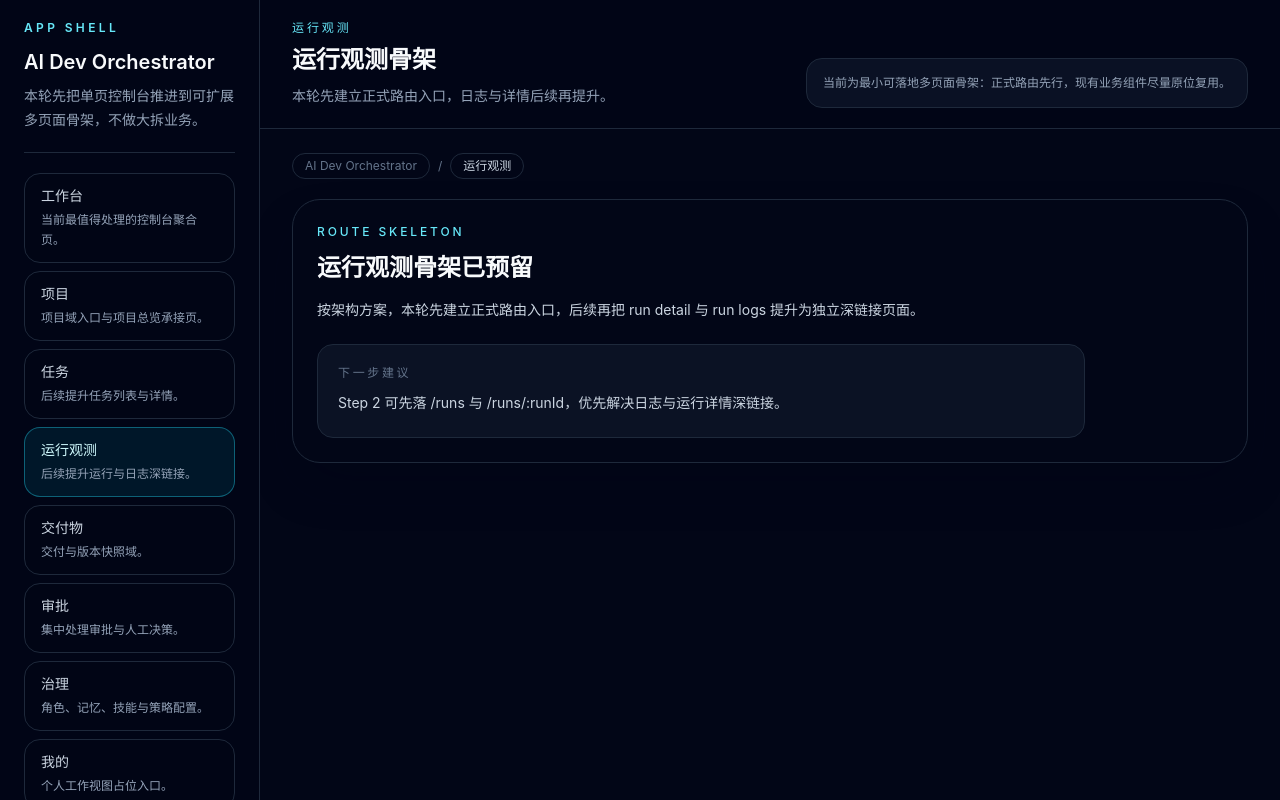
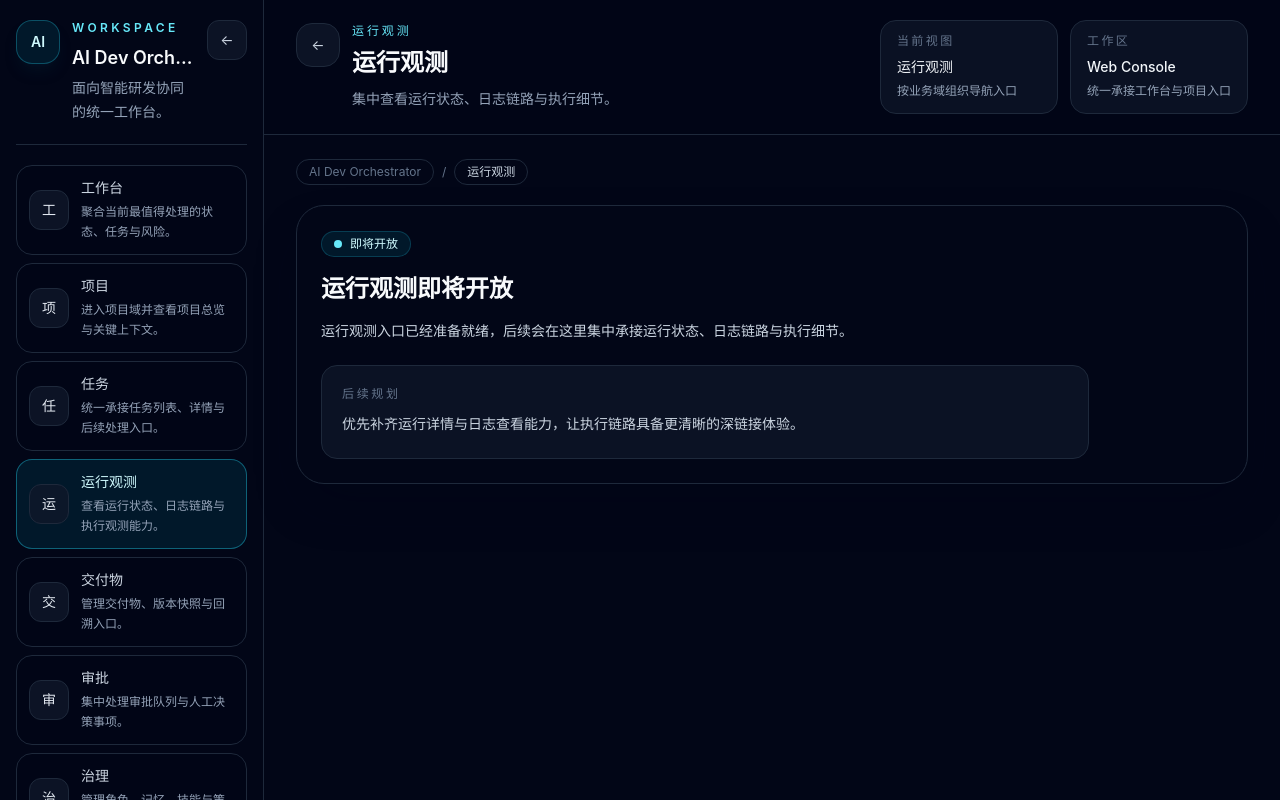
Before and after one commit to kkyyds-hub/AI-Dev-Orchestrator, a React (Vite) app in the folder apps/web/: page /runs in a window 1280 px wide. Shown: the top 800 px of the page. Built offline with nearby package versions, Linux system fonts and the light colour scheme.

Commit message:
feat(web): 收口应用壳层交互与产品化文案

```diff
--- a/apps/web/src/app/AppShell.tsx
+++ b/apps/web/src/app/AppShell.tsx
@@ -1,16 +1,44 @@
+import { useEffect, useState } from "react";
 import { Outlet } from "react-router-dom";
 
 import { Breadcrumbs } from "./layout/Breadcrumbs";
 import { Sidebar } from "./layout/Sidebar";
 import { Topbar } from "./layout/Topbar";
 
+const SIDEBAR_STORAGE_KEY = "app-shell-sidebar-collapsed";
+
 export function AppShell() {
+  const [isSidebarCollapsed, setIsSidebarCollapsed] = useState(false);
+
+  useEffect(() => {
+    const savedValue = window.localStorage.getItem(SIDEBAR_STORAGE_KEY);
+    if (savedValue === "true") {
+      setIsSidebarCollapsed(true);
+    }
+  }, []);
+
+  useEffect(() => {
+    window.localStorage.setItem(SIDEBAR_STORAGE_KEY, String(isSidebarCollapsed));
+  }, [isSidebarCollapsed]);
+
   return (
-    <div className="min-h-screen bg-slate-950 text-slate-100 lg:grid lg:grid-cols-[260px_minmax(0,1fr)]">
-      <Sidebar />
+    <div
+      className={`min-h-screen bg-slate-950 text-slate-100 lg:grid lg:transition-[grid-template-columns] lg:duration-300 ${
+        isSidebarCollapsed
+          ? "lg:grid-cols-[88px_minmax(0,1fr)]"
+          : "lg:grid-cols-[264px_minmax(0,1fr)]"
+      }`}
+    >
+      <Sidebar
+        isCollapsed={isSidebarCollapsed}
+        onToggle={() => setIsSidebarCollapsed((current) => !current)}
+      />
 
       <div className="flex min-h-screen min-w-0 flex-col">
-        <Topbar />
+        <Topbar
+          isSidebarCollapsed={isSidebarCollapsed}
+          onToggleSidebar={() => setIsSidebarCollapsed((current) => !current)}
+        />
 
         <main className="flex-1 px-4 py-6 sm:px-6 lg:px-8">
           <div className="mx-auto flex w-full max-w-7xl min-w-0 flex-col gap-5">
--- a/apps/web/src/app/layout/Sidebar.tsx
+++ b/apps/web/src/app/layout/Sidebar.tsx
@@ -2,18 +2,57 @@ import { NavLink } from "react-router-dom";
 
 import { PRIMARY_NAV_ITEMS } from "../navigation";
 
-export function Sidebar() {
+type SidebarProps = {
+  isCollapsed: boolean;
+  onToggle: () => void;
+};
+
+export function Sidebar(props: SidebarProps) {
   return (
-    <aside className="border-b border-slate-800 bg-slate-950/90 lg:sticky lg:top-0 lg:h-screen lg:border-b-0 lg:border-r">
-      <div className="flex h-full flex-col px-4 py-5 sm:px-6">
-        <div className="border-b border-slate-800 pb-5">
-          <div className="text-xs font-semibold uppercase tracking-[0.28em] text-cyan-300">
-            App Shell
+    <aside
+      className={`border-b border-slate-800 bg-slate-950/92 lg:sticky lg:top-0 lg:h-screen lg:border-b-0 lg:border-r lg:transition-[width,padding] lg:duration-300 ${
+        props.isCollapsed ? "lg:w-[88px]" : "lg:w-[264px]"
+      }`}
+    >
+      <div
+        className={`flex h-full flex-col py-5 transition-[padding] duration-300 ${
+          props.isCollapsed ? "px-3" : "px-4 sm:px-6 lg:px-4"
+        }`}
+      >
+        <div className="flex items-start justify-between gap-3 border-b border-slate-800 pb-5">
+          <div
+            className={`flex min-w-0 items-start gap-3 ${
+              props.isCollapsed ? "lg:justify-center" : ""
+            }`}
+          >
+            <div className="flex h-11 w-11 shrink-0 items-center justify-center rounded-2xl border border-cyan-400/30 bg-cyan-500/10 text-sm font-semibold text-cyan-100 shadow-lg shadow-cyan-950/20">
+              AI
+            </div>
+
+            <div className={`${props.isCollapsed ? "hidden" : "min-w-0"}`}>
+              <div className="text-xs font-semibold uppercase tracking-[0.28em] text-cyan-300">
+                Workspace
+              </div>
+              <h1 className="mt-2 truncate text-lg font-semibold text-slate-50">
+                AI Dev Orchestrator
+              </h1>
+              <p className="mt-1 text-sm leading-6 text-slate-400">
+                面向智能研发协同的统一工作台。
+              </p>
+            </div>
           </div>
-          <h1 className="mt-3 text-xl font-semibold text-slate-50">AI Dev Orchestrator</h1>
-          <p className="mt-2 text-sm leading-6 text-slate-400">
-            本轮先把单页控制台推进到可扩展多页面骨架，不做大拆业务。
-          </p>
+
+          <button
+            type="button"
+            onClick={props.onToggle}
+            aria-label={props.isCollapsed ? "展开左侧导航" : "收起左侧导航"}
+            title={props.isCollapsed ? "展开左侧导航" : "收起左侧导航"}
+            className="hidden h-10 w-10 shrink-0 items-center justify-center rounded-xl border border-slate-800 bg-slate-900/80 text-slate-300 transition hover:border-cyan-400/40 hover:bg-slate-900 hover:text-cyan-100 lg:flex"
+          >
+            <span className={`text-sm transition-transform duration-300 ${props.isCollapsed ? "rotate-180" : ""}`}>
+              ←
+            </span>
+          </button>
         </div>
 
         <nav className="mt-5 flex flex-1 flex-col gap-2">
@@ -21,22 +60,59 @@ export function Sidebar() {
             <NavLink
               key={item.to}
               to={item.to}
+              title={props.isCollapsed ? item.label : undefined}
               className={({ isActive }) =>
-                `rounded-2xl border px-4 py-3 transition ${
+                `group rounded-2xl border transition ${
+                  props.isCollapsed ? "px-2 py-2.5" : "px-3 py-3"
+                } ${
                   isActive
                     ? "border-cyan-400/40 bg-cyan-500/10 text-cyan-100"
                     : "border-slate-800 bg-slate-950/60 text-slate-300 hover:border-slate-700 hover:bg-slate-900/80"
                 }`
               }
             >
-              <div className="text-sm font-medium">{item.label}</div>
-              <div className="mt-1 text-xs leading-5 text-slate-400">{item.description}</div>
+              <div
+                className={`flex items-center ${
+                  props.isCollapsed ? "justify-center" : "gap-3"
+                }`}
+              >
+                <div className="flex h-10 w-10 shrink-0 items-center justify-center rounded-xl border border-slate-800 bg-slate-900/80 text-sm font-medium text-slate-200 transition group-hover:border-cyan-400/30 group-hover:text-cyan-100">
+                  {item.shortLabel}
+                </div>
+
+                <div className={`${props.isCollapsed ? "hidden" : "min-w-0 flex-1"}`}>
+                  <div className="truncate text-sm font-medium">{item.label}</div>
+                  <div className="mt-1 text-xs leading-5 text-slate-400">
+                    {item.description}
+                  </div>
+                </div>
+              </div>
             </NavLink>
           ))}
         </nav>
 
-        <div className="mt-5 rounded-2xl border border-slate-800 bg-slate-900/70 p-4 text-xs leading-6 text-slate-400">
-          Step 1：先立正式路由、左侧导航与页面壳层；任务域、运行域和项目子路由放到下一步渐进提升。
+        <div
+          className={`mt-5 rounded-2xl border border-slate-800 bg-slate-900/70 transition-all duration-300 ${
+            props.isCollapsed ? "px-2 py-3" : "p-4"
+          }`}
+        >
+          {props.isCollapsed ? (
+            <div className="flex justify-center" title="统一导航已启用">
+              <div className="h-2.5 w-2.5 rounded-full bg-emerald-400 shadow-[0_0_20px_rgba(74,222,128,0.35)]" />
+            </div>
+          ) : (
+            <>
+              <div className="flex items-center gap-2">
+                <div className="h-2.5 w-2.5 rounded-full bg-emerald-400 shadow-[0_0_20px_rgba(74,222,128,0.35)]" />
+                <div className="text-xs font-medium uppercase tracking-[0.22em] text-slate-500">
+                  Navigation
+                </div>
+              </div>
+              <p className="mt-3 text-sm leading-6 text-slate-300">
+                当前导航按业务域组织，可在工作台、项目、审批与治理之间快速切换。
+              </p>
+            </>
+          )}
         </div>
       </div>
     </aside>
--- a/apps/web/src/app/layout/Topbar.tsx
+++ b/apps/web/src/app/layout/Topbar.tsx
@@ -2,25 +2,56 @@ import { useLocation } from "react-router-dom";
 
 import { resolveRouteMeta } from "../navigation";
 
-export function Topbar() {
+type TopbarProps = {
+  isSidebarCollapsed: boolean;
+  onToggleSidebar: () => void;
+};
+
+export function Topbar(props: TopbarProps) {
   const location = useLocation();
   const routeMeta = resolveRouteMeta(location.pathname);
 
   return (
-    <header className="border-b border-slate-800 bg-slate-950/70 px-4 py-5 backdrop-blur sm:px-6 lg:px-8">
-      <div className="mx-auto flex w-full max-w-7xl flex-col gap-3 lg:flex-row lg:items-end lg:justify-between">
-        <div>
-          <p className="text-xs font-medium uppercase tracking-[0.24em] text-cyan-300">
-            {routeMeta.section}
-          </p>
-          <h2 className="mt-2 text-2xl font-semibold text-slate-50">{routeMeta.title}</h2>
-          <p className="mt-2 max-w-3xl text-sm leading-6 text-slate-400">{routeMeta.description}</p>
+    <header className="border-b border-slate-800 bg-slate-950/75 px-4 py-5 backdrop-blur sm:px-6 lg:px-8">
+      <div className="mx-auto flex w-full max-w-7xl flex-col gap-4 lg:flex-row lg:items-center lg:justify-between">
+        <div className="flex items-start gap-3">
+          <button
+            type="button"
+            onClick={props.onToggleSidebar}
+            aria-label={props.isSidebarCollapsed ? "展开左侧导航" : "收起左侧导航"}
+            className="hidden h-11 w-11 shrink-0 items-center justify-center rounded-2xl border border-slate-800 bg-slate-900/80 text-slate-300 transition hover:border-cyan-400/40 hover:bg-slate-900 hover:text-cyan-100 lg:flex"
+          >
+            <span className={`text-sm transition-transform duration-300 ${props.isSidebarCollapsed ? "rotate-180" : ""}`}>
+              ←
+            </span>
+          </button>
+
+          <div>
+            <p className="text-xs font-medium uppercase tracking-[0.24em] text-cyan-300">
+              {routeMeta.section}
+            </p>
+            <h2 className="mt-2 text-2xl font-semibold text-slate-50">{routeMeta.title}</h2>
+            <p className="mt-2 max-w-3xl text-sm leading-6 text-slate-400">
+              {routeMeta.description}
+            </p>
+          </div>
         </div>
 
-        <div className="rounded-2xl border border-slate-800 bg-slate-900/70 px-4 py-3 text-xs leading-6 text-slate-400">
-          当前为最小可落地多页面骨架：正式路由先行，现有业务组件尽量原位复用。
+        <div className="grid gap-3 sm:grid-cols-2">
+          <TopbarInfoCard label="当前视图" value={routeMeta.section} hint="按业务域组织导航入口" />
+          <TopbarInfoCard label="工作区" value="Web Console" hint="统一承接工作台与项目入口" />
         </div>
       </div>
     </header>
   );
 }
+
+function TopbarInfoCard(props: { label: string; value: string; hint: string }) {
+  return (
+    <div className="rounded-2xl border border-slate-800 bg-slate-900/70 px-4 py-3">
+      <div className="text-xs uppercase tracking-[0.2em] text-slate-500">{props.label}</div>
+      <div className="mt-2 text-sm font-medium text-slate-100">{props.value}</div>
+      <div className="mt-1 text-xs leading-5 text-slate-400">{props.hint}</div>
+    </div>
+  );
+}
--- a/apps/web/src/app/navigation.ts
+++ b/apps/web/src/app/navigation.ts
@@ -1,5 +1,6 @@
 export type PrimaryNavigationItem = {
   label: string;
+  shortLabel: string;
   to: string;
   description: string;
 };
@@ -14,48 +15,57 @@ export type RouteMeta = {
 export const PRIMARY_NAV_ITEMS: readonly PrimaryNavigationItem[] = [
   {
     label: "工作台",
+    shortLabel: "工",
     to: "/workbench",
-    description: "当前最值得处理的控制台聚合页。",
+    description: "聚合当前最值得处理的状态、任务与风险。",
   },
   {
     label: "项目",
+    shortLabel: "项",
     to: "/projects",
-    description: "项目域入口与项目总览承接页。",
+    description: "进入项目域并查看项目总览与关键上下文。",
   },
   {
     label: "任务",
+    shortLabel: "任",
     to: "/tasks",
-    description: "后续提升任务列表与详情。",
+    description: "统一承接任务列表、详情与后续处理入口。",
   },
   {
     label: "运行观测",
+    shortLabel: "运",
     to: "/runs",
-    description: "后续提升运行与日志深链接。",
+    description: "查看运行状态、日志链路与执行观测能力。",
   },
   {
     label: "交付物",
+    shortLabel: "交",
     to: "/deliverables",
-    description: "交付与版本快照域。",
+    description: "管理交付物、版本快照与回溯入口。",
   },
   {
     label: "审批",
+    shortLabel: "审",
     to: "/approvals",
-    description: "集中处理审批与人工决策。",
+    description: "集中处理审批队列与人工决策事项。",
   },
   {
     label: "治理",
+    shortLabel: "治",
     to: "/governance",
-    description: "角色、记忆、技能与策略配置。",
+    description: "管理角色、记忆、技能与策略配置。",
   },
   {
     label: "我的",
+    shortLabel: "我",
     to: "/me",
-    description: "个人工作视图占位入口。",
+    description: "聚合个人待办、关注项与偏好入口。",
   },
   {
     label: "设置",
+    shortLabel: "设",
     to: "/settings",
-    description: "系统级设置与环境配置。",
+    description: "进入系统设置、环境配置与连接状态。",
   },
 ];
 
@@ -63,10 +73,11 @@ export function resolveRouteMeta(pathname: string): RouteMeta {
   if (pathname.startsWith("/projects/")) {
     const segments = pathname.split("/").filter(Boolean);
     const projectId = segments[1] ?? null;
+
     return {
       section: "项目",
       title: "项目总览",
-      description: "正式项目域路由入口，当前继续复用现有 ProjectOverviewPage。",
+      description: "查看项目当前阶段、关键模块与项目内协同上下文。",
       breadcrumbs: projectId ? ["项目", projectId] : ["项目"],
     };
   }
@@ -74,8 +85,8 @@ export function resolveRouteMeta(pathname: string): RouteMeta {
   if (pathname.startsWith("/projects")) {
     return {
       section: "项目",
-      title: "项目域入口",
-      description: "承接现有项目总览与项目内模块导航。",
+      title: "项目中心",
+      description: "统一进入项目域并承接项目总览相关能力。",
       breadcrumbs: ["项目"],
     };
   }
@@ -83,8 +94,8 @@ export function resolveRouteMeta(pathname: string): RouteMeta {
   if (pathname.startsWith("/tasks")) {
     return {
       section: "任务",
-      title: "任务域骨架",
-      description: "本轮先建立正式路由入口，业务提升放到 Step 2。",
+      title: "任务中心",
+      description: "从统一入口管理任务列表、详情与处理流转。",
       breadcrumbs: ["任务"],
     };
   }
@@ -92,8 +103,8 @@ export function resolveRouteMeta(pathname: string): RouteMeta {
   if (pathname.startsWith("/runs")) {
     return {
       section: "运行观测",
-      title: "运行观测骨架",
-      description: "本轮先建立正式路由入口，日志与详情后续再提升。",
+      title: "运行观测",
+      description: "集中查看运行状态、日志链路与执行细节。",
       breadcrumbs: ["运行观测"],
     };
   }
@@ -101,8 +112,8 @@ export function resolveRouteMeta(pathname: string): RouteMeta {
   if (pathname.startsWith("/deliverables")) {
     return {
       section: "交付物",
-      title: "交付物骨架",
-      description: "预留正式路由入口，避免继续把入口挂在大首页里。",
+      title: "交付物中心",
+      description: "在统一入口查看交付物、版本快照与关联上下文。",
       breadcrumbs: ["交付物"],
     };
   }
@@ -110,8 +121,8 @@ export function resolveRouteMeta(pathname: string): RouteMeta {
   if (pathname.startsWith("/approvals")) {
     return {
       section: "审批",
-      title: "审批骨架",
-      description: "预留审批域路由入口，后续再提升审批列表与详情。",
+      title: "审批中心",
+      description: "集中处理审批流、人工确认与关键决策节点。",
       breadcrumbs: ["审批"],
     };
   }
@@ -119,8 +130,8 @@ export function resolveRouteMeta(pathname: string): RouteMeta {
   if (pathname.startsWith("/governance")) {
     return {
       section: "治理",
-      title: "治理骨架",
-      description: "角色、记忆、Skill 与策略能力的正式域入口。",
+      title: "治理中心",
+      description: "统一管理角色、记忆、技能与平台治理能力。",
       breadcrumbs: ["治理"],
     };
   }
@@ -128,8 +139,8 @@ export function resolveRouteMeta(pathname: string): RouteMeta {
   if (pathname.startsWith("/me")) {
     return {
       section: "我的",
-      title: "我的工作台骨架",
-      description: "预留个人视图入口。",
+      title: "我的工作区",
+      description: "聚合个人任务、关注项目与近期处理记录。",
       breadcrumbs: ["我的"],
     };
   }
@@ -137,8 +148,8 @@ export function resolveRouteMeta(pathname: string): RouteMeta {
   if (pathname.startsWith("/settings")) {
     return {
       section: "设置",
-      title: "设置骨架",
-      description: "系统级设置入口占位。",
+      title: "系统设置",
+      description: "配置环境、连接状态与平台级参数。",
       breadcrumbs: ["设置"],
     };
   }
@@ -146,7 +157,7 @@ export function resolveRouteMeta(pathname: string): RouteMeta {
   return {
     section: "工作台",
     title: "控制台工作台",
-    description: "承接当前首页控制台内容，并从正式路由访问。",
+    description: "聚合项目状态、待办事项与关键运行上下文。",
     breadcrumbs: ["工作台"],
   };
 }
--- a/apps/web/src/app/router.tsx
+++ b/apps/web/src/app/router.tsx
@@ -1,8 +1,8 @@
 import { Navigate, createBrowserRouter } from "react-router-dom";
 
 import { AppShell } from "./AppShell";
+import { ProjectsPage } from "../pages/projects/ProjectsPage";
 import { PlaceholderPage } from "../pages/shared/PlaceholderPage";
-import { ProjectsPage } from "../pages/projects/ProjectsPage";
 import { WorkbenchPage } from "../pages/workbench/WorkbenchPage";
 
 export const router = createBrowserRouter([
@@ -30,9 +30,9 @@ export const router = createBrowserRouter([
         path: "tasks/*",
         element: (
           <PlaceholderPage
-            title="任务域骨架已预留"
-            description="按架构方案，本轮先建立正式路由入口，避免继续把任务域长期压在首页控制台中。"
-            nextStep="Step 2 最合理的动作，是把 TaskTableSection 与 TaskDetailPanel 提升为 /tasks 与 /tasks/:taskId。"
+            title="任务中心即将开放"
+            description="任务域入口已经接入正式导航，后续会在这里承接更完整的任务列表、任务详情与处理流转。"
+            nextStep="优先完善任务对象的独立访问体验，让任务列表与任务详情可以在统一入口中连续操作。"
           />
         ),
       },
@@ -40,9 +40,9 @@ export const router = createBrowserRouter([
         path: "runs/*",
         element: (
           <PlaceholderPage
-            title="运行观测骨架已预留"
-            description="按架构方案，本轮先建立正式路由入口，后续再把 run detail 与 run logs 提升为独立深链接页面。"
-            nextStep="Step 2 可先落 /runs 与 /runs/:runId，优先解决日志与运行详情深链接。"
+            title="运行观测即将开放"
+            description="运行观测入口已经准备就绪，后续会在这里集中承接运行状态、日志链路与执行细节。"
+            nextStep="优先补齐运行详情与日志查看能力，让执行链路具备更清晰的深链接体验。"
           />
         ),
       },
@@ -50,9 +50,9 @@ export const router = createBrowserRouter([
         path: "deliverables/*",
         element: (
           <PlaceholderPage
-            title="交付物域骨架已预留"
-            description="当前继续由项目域内部承接交付物中心，这里先保留正式路由入口。"
-            nextStep="后续可以把交付物中心提升为 /deliverables 与 /deliverables/:deliverableId。"
+            title="交付物中心即将开放"
+            description="交付物入口已经纳入统一导航，后续会在这里集中呈现交付物、版本快照与关联回溯能力。"
+            nextStep="逐步把项目域中的交付物访问体验提升为统一入口，减少跨页面查找成本。"
           />
         ),
       },
@@ -60,9 +60,9 @@ export const router = createBrowserRouter([
         path: "approvals/*",
         element: (
           <PlaceholderPage
-            title="审批域骨架已预留"
-            description="当前继续由项目域内部承接审批收件箱，这里先保留正式路由入口。"
-            nextStep="后续可以把审批队列与审批详情提升为 /approvals 与 /approvals/:approvalId。"
+            title="审批中心即将开放"
+            description="审批入口已经纳入统一导航，后续会在这里承接审批队列、审批详情与人工确认动作。"
+            nextStep="逐步完善审批列表、审批详情和项目上下文之间的连续跳转体验。"
           />
         ),
       },
@@ -70,9 +70,9 @@ export const router = createBrowserRouter([
         path: "governance/*",
         element: (
           <PlaceholderPage
-            title="治理域骨架已预留"
-            description="角色、记忆、技能与策略能力已拥有正式导航入口，但本轮不继续大拆业务。"
-            nextStep="后续再逐步把 roles / skills / providers 等能力迁移到治理域正式子路由。"
+            title="治理中心即将开放"
+            description="治理入口已经建立，后续会在这里逐步整合角色、记忆、技能与策略相关能力。"
+            nextStep="逐步把治理能力聚合到统一入口，提升配置检索与跨能力切换效率。"
           />
         ),
       },
@@ -80,9 +80,9 @@ export const router = createBrowserRouter([
         path: "me",
         element: (
           <PlaceholderPage
-            title="我的页面骨架已预留"
-            description="先把信息架构中的一级域立起来，再按优先级补个人视图。"
-            nextStep="后续可以承接我的任务、我的审批、我的关注项目等内容。"
+            title="我的工作区即将开放"
+            description="个人视图入口已经保留，后续会在这里集中呈现我的任务、我的审批与关注项目。"
+            nextStep="优先完善与个人处理效率强相关的任务、审批与关注项聚合能力。"
           />
         ),
       },
@@ -90,9 +90,9 @@ export const router = createBrowserRouter([
         path: "settings",
         element: (
           <PlaceholderPage
-            title="设置页骨架已预留"
-            description="系统级设置入口已独立，为后续环境与策略配置预留位置。"
-            nextStep="后续可以把 Provider Settings 与环境配置正式迁入设置域。"
+            title="系统设置即将开放"
+            description="系统设置入口已经独立，后续会在这里承接环境配置、连接状态与平台级设置。"
+            nextStep="逐步把系统设置能力集中到统一入口，便于维护环境与平台参数。"
           />
         ),
       },
--- a/apps/web/src/pages/shared/PlaceholderPage.tsx
+++ b/apps/web/src/pages/shared/PlaceholderPage.tsx
@@ -8,14 +8,16 @@ export function PlaceholderPage(props: PlaceholderPageProps) {
   return (
     <section className="rounded-[28px] border border-slate-800 bg-slate-950/70 p-6 shadow-2xl shadow-slate-950/40">
       <div className="max-w-3xl">
-        <p className="text-xs font-medium uppercase tracking-[0.24em] text-cyan-300">
-          Route Skeleton
-        </p>
-        <h3 className="mt-3 text-2xl font-semibold text-slate-50">{props.title}</h3>
+        <div className="inline-flex items-center gap-2 rounded-full border border-cyan-400/20 bg-cyan-500/10 px-3 py-1 text-xs font-medium text-cyan-100">
+          <span className="h-2 w-2 rounded-full bg-cyan-300" />
+          即将开放
+        </div>
+
+        <h3 className="mt-4 text-2xl font-semibold text-slate-50">{props.title}</h3>
         <p className="mt-3 text-sm leading-7 text-slate-300">{props.description}</p>
 
         <div className="mt-5 rounded-2xl border border-slate-800 bg-slate-900/70 p-5 text-sm leading-7 text-slate-300">
-          <div className="text-xs uppercase tracking-[0.22em] text-slate-500">下一步建议</div>
+          <div className="text-xs uppercase tracking-[0.22em] text-slate-500">后续规划</div>
           <p className="mt-2">{props.nextStep}</p>
         </div>
       </div>
```
